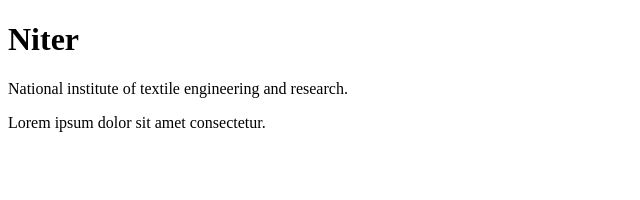
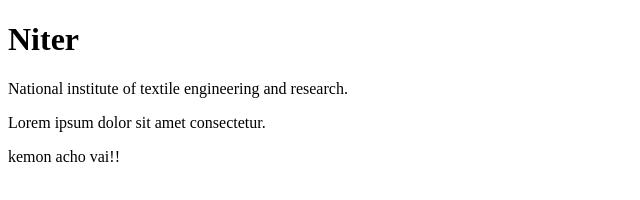
Before and after one commit to MonjurulAsif/Module-1-2-3-4-5, a plain HTML site: page index.html in a window 1280 px wide. Shown: the whole page, without its empty margins (0-640 px from the left). Drawn offline with Linux system fonts and the light colour scheme.

Commit message:
what are you doing

```diff
--- a/index.html
+++ b/index.html
@@ -9,5 +9,6 @@
     <h1>Niter</h1>
     <p>National institute of textile engineering and research.</p>
     <p>Lorem ipsum dolor sit amet consectetur.</p>
+    <p>kemon acho vai!!</p>
 </body>
 </html>
```
